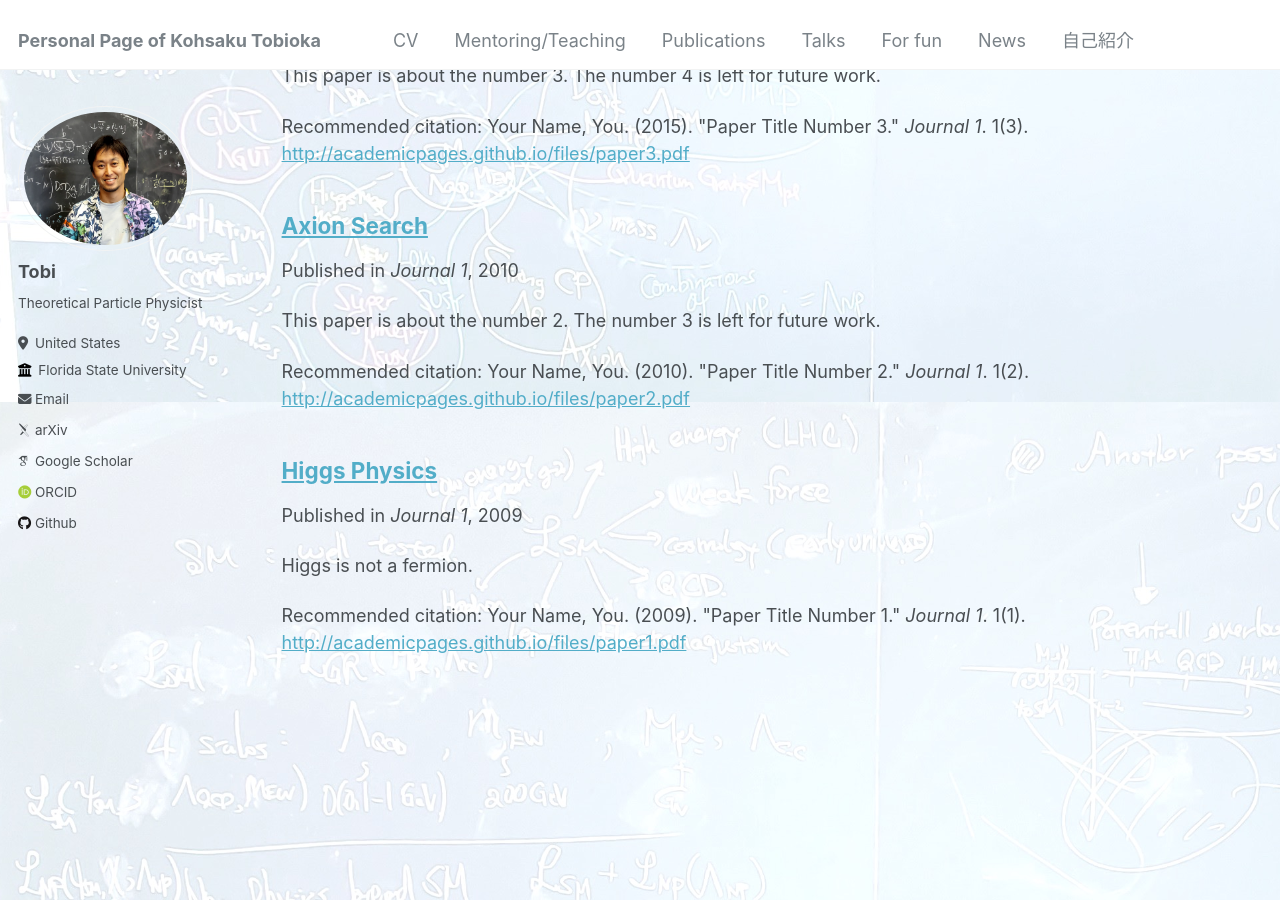
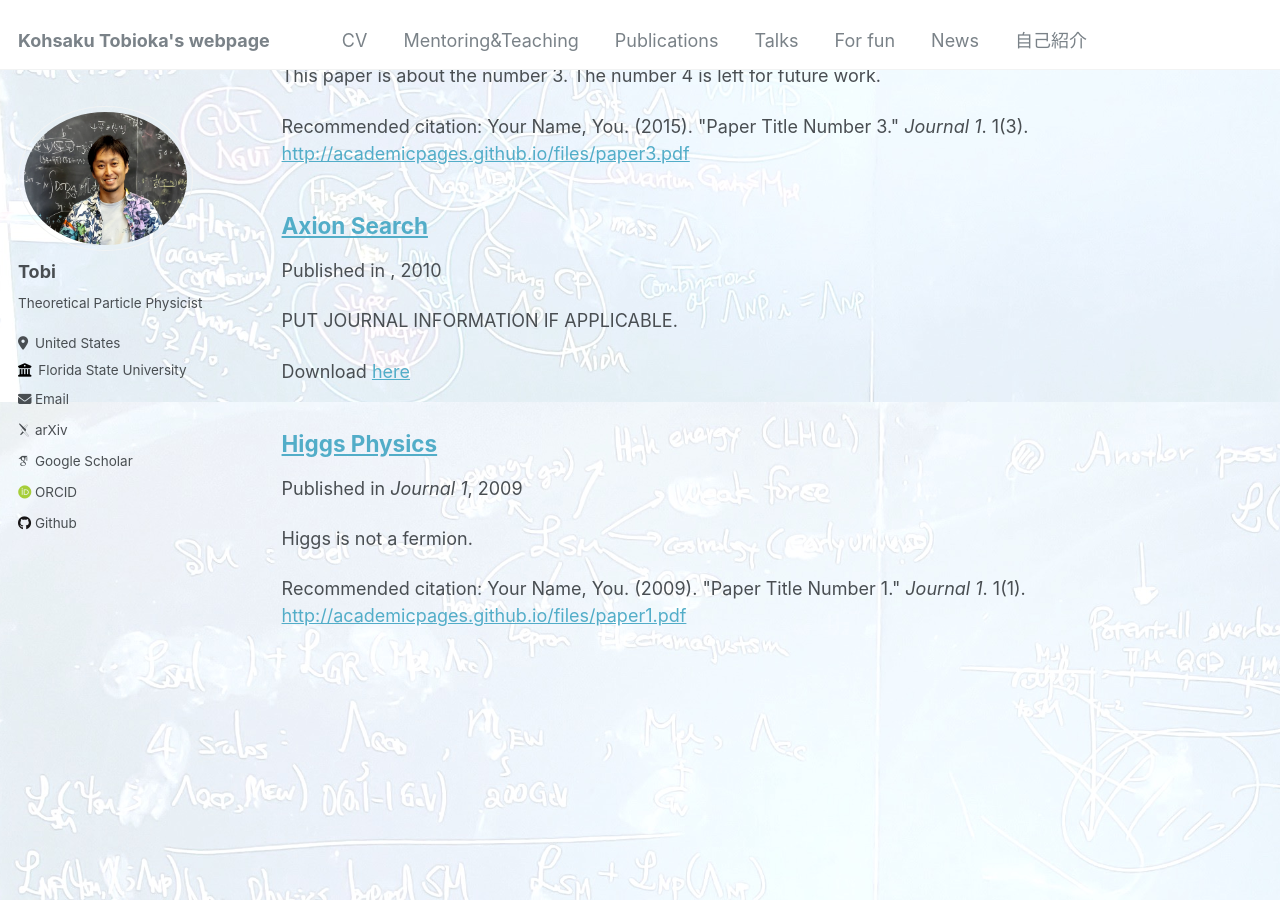
Before and after one commit to Kohsaku-Tobioka/Kohsaku-Tobioka.github.io, a Jekyll site: the page built from _pages/publications.md, in a window 1280 px wide and 900 px high, scrolled down 498 px. Built offline with Jekyll 4.4.1, drawn with Linux system fonts in a browser that asks for light colours; some web fonts are replaced.

Commit message:
contents edit

```diff
--- a/_config.yml
+++ b/_config.yml
@@ -8,7 +8,7 @@
 
 # Basic Site Settings
 locale                   : "en-US"
-title                    : "Personal Page of Kohsaku Tobioka"
+title                    : "Kohsaku Tobioka's webpage"
 title_separator          : "-"
 name                     : &name "Kohsaku Tobioka"
 description              : &description "Theoretical Particle Physicist"
--- a/_data/navigation.yml
+++ b/_data/navigation.yml
@@ -3,8 +3,8 @@
   - title: "CV"
     url: /cv/
 
-  - title: "Mentoring/Teaching"
-    url: /teaching/
+  - title: "Mentoring&Teaching"
+    url: /teachmentor/
 
   - title: "Publications"
     url: /publications/
--- a/_publications/2010-10-01-paper-title-number-2.md
+++ b/_publications/2010-10-01-paper-title-number-2.md
@@ -2,11 +2,11 @@
 title: "Axion Search"
 collection: publications
 permalink: /publication/2010-10-01-paper-title-number-2
-excerpt: 'This paper is about the number 2. The number 3 is left for future work.'
-date: 2010-10-01
-venue: 'Journal 1'
+excerpt: 'PUT JOURNAL INFORMATION IF APPLICABLE.'
+#date: 2010-10-01
+#venue: 'Journal 1'
 paperurl: 'http://academicpages.github.io/files/paper2.pdf'
-citation: 'Your Name, You. (2010). &quot;Paper Title Number 2.&quot; <i>Journal 1</i>. 1(2).'
+#citation: 'Your Name, You. (2010). &quot;Paper Title Number 2.&quot; <i>Journal 1</i>. 1(2).'
 ---
 
 I will get a nobel prize for hunting axions!!
```
Also changed, not shown: _pages/about.md (+1 -1 lines), _pages/teachmentor.md (added, +46 -0 lines), 1 other file.
